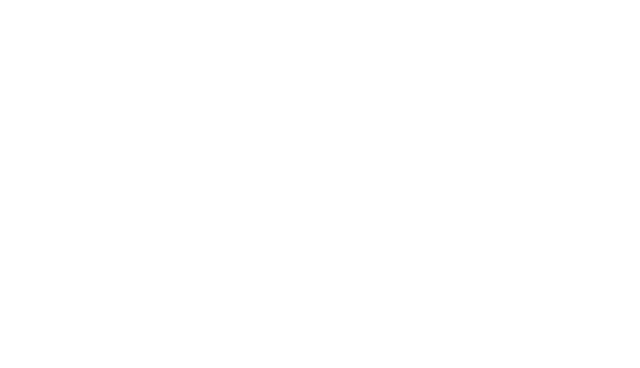
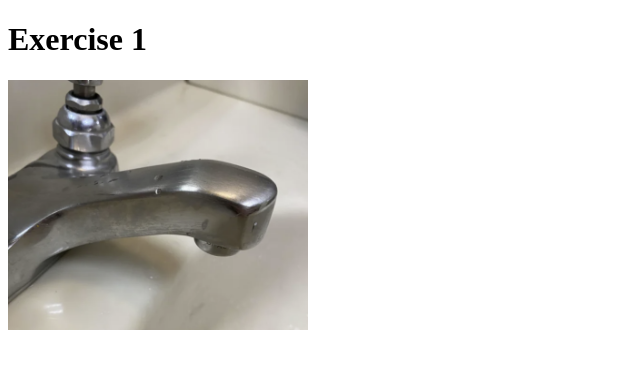
Before and after one commit to designftw/hw1-sabrinahu618, a plain HTML site: page doet/index.html in a window 1280 px wide. Shown: the whole page, without its empty margins (0-640 px from the left). Drawn offline with Linux system fonts and the light colour scheme.

Commit message:
adding images

```diff
--- a/doet/index.html
+++ b/doet/index.html
@@ -3,6 +3,8 @@
 <head>
 	<meta charset="UTF-8">
 	<title>Exercise 1</title>
+	<h1>Exercise 1</h1>
+	<img src="../pictures/faucet.png" width="300" height="250">
 </head>
 <body>
 
```
Also changed, not shown: pictures/faucet.png (added).
